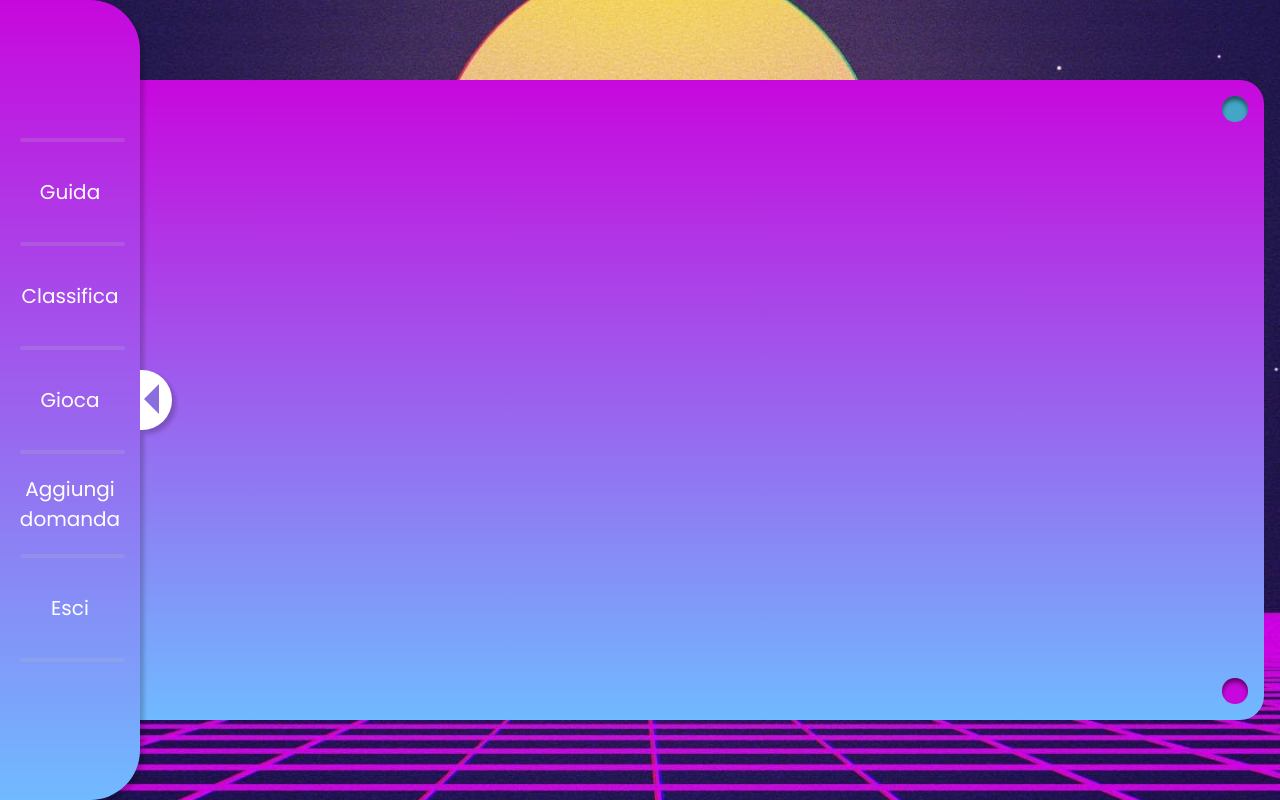
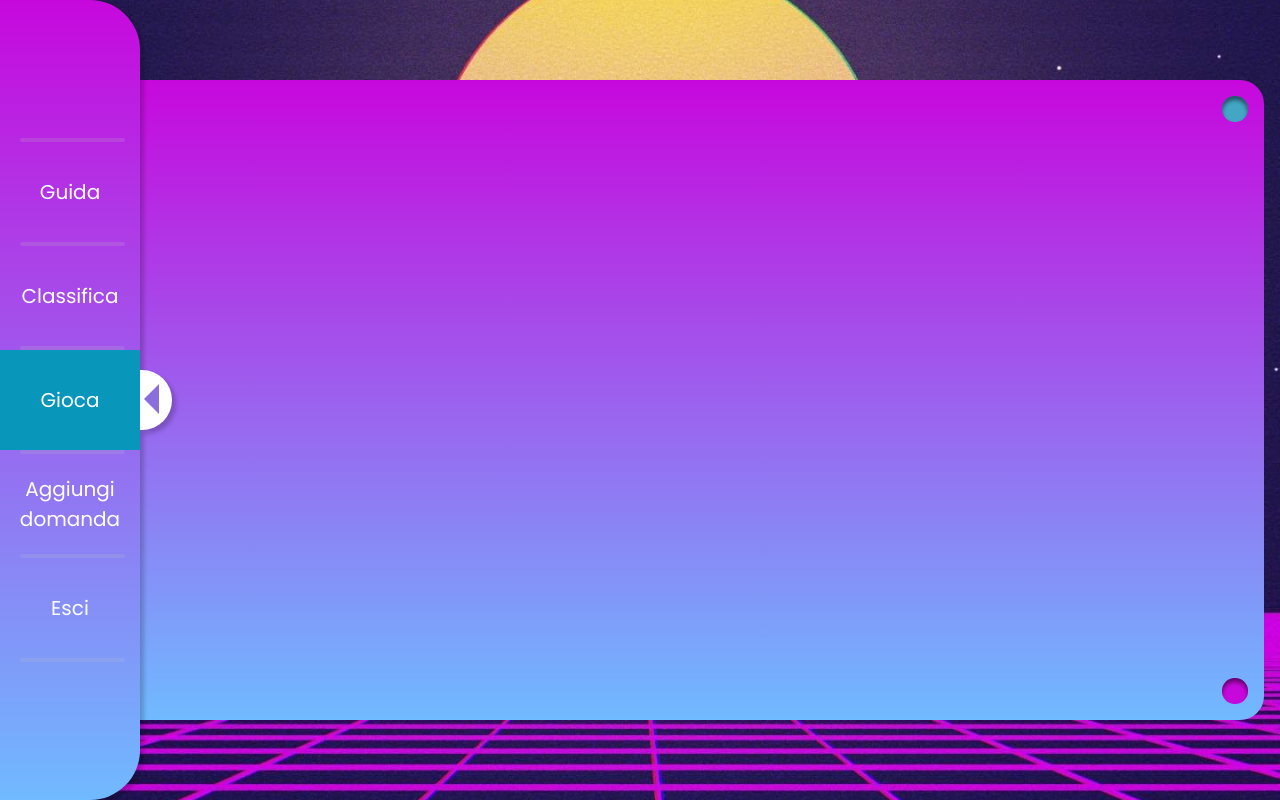
Before and after one commit to MinaMakar97/iqfight, a React (Create React App) app: page / in a window 1280 px wide. Built offline with nearby package versions, Linux system fonts and the light colour scheme; no server answers.

Commit message:
Se si va nella homepage si illumina gioca nel menu laterale

```diff
--- a/src/components/Menulaterale.js
+++ b/src/components/Menulaterale.js
@@ -57,7 +57,8 @@ class MenuLaterale extends Component {
 	}
 
 	componentDidMount() {
-		const path = this.props.location.pathname.slice(1);
+		let path = this.props.location.pathname.slice(1);
+		if (!path) path = "gioca";
 		const elementoSezione = document.getElementById(path);
 		if (elementoSezione) {
 			elementoSezione.style.backgroundColor = "#0996BB";
```
